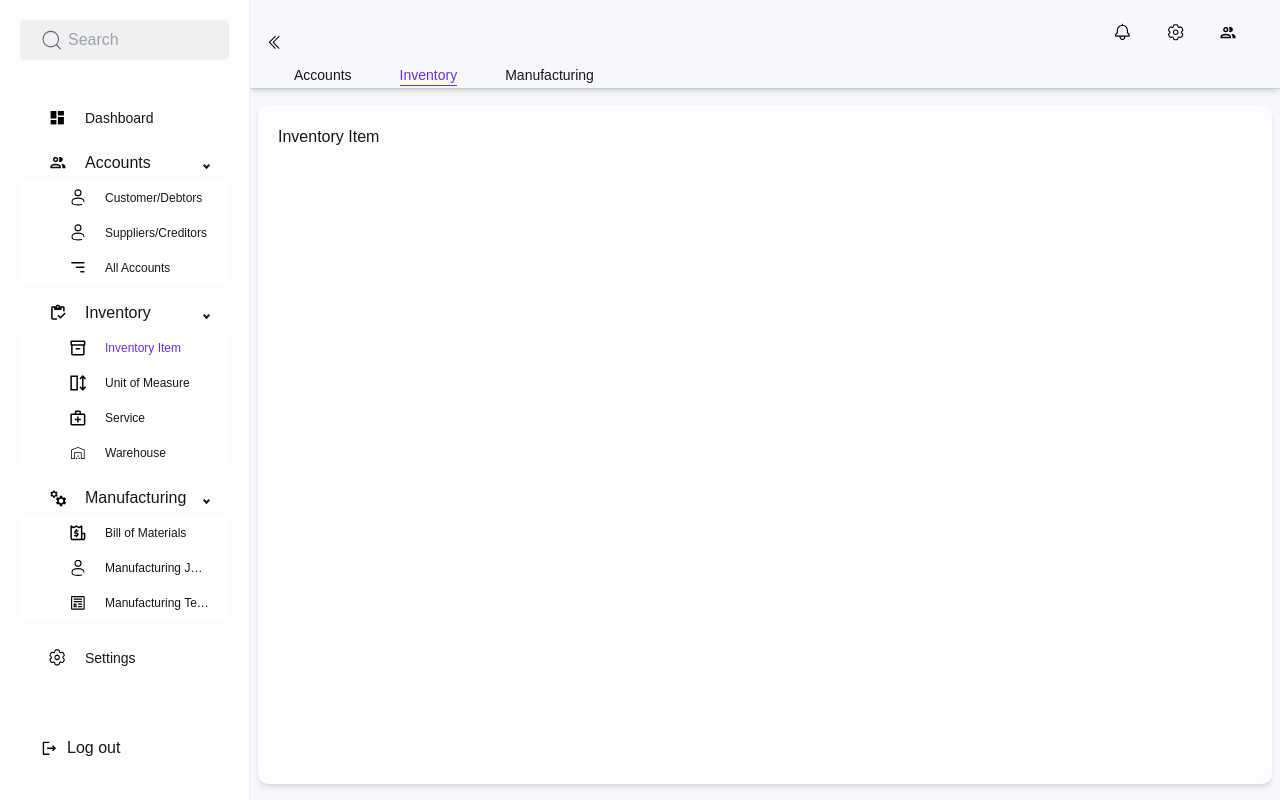
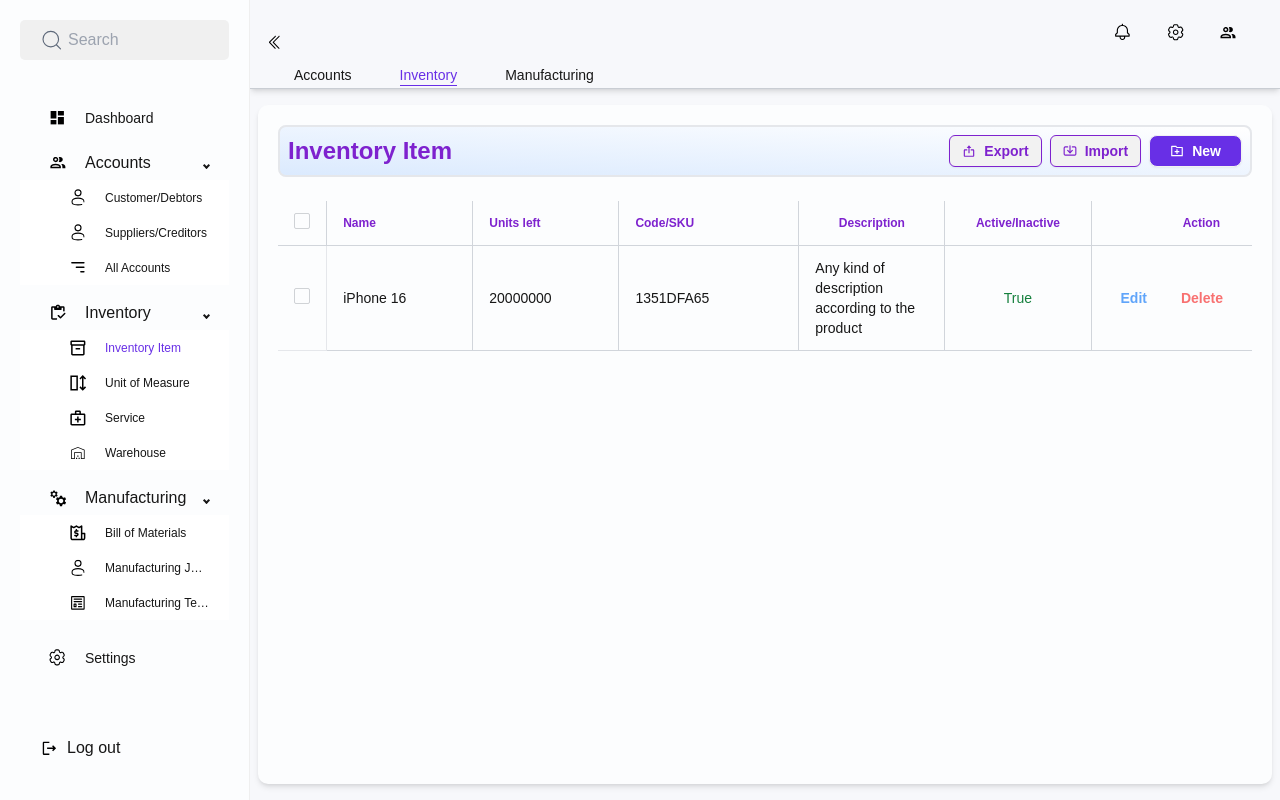
Before and after one commit to HelloTanvir/ERP-system, a Next.js app: page /dashboard/inventory/inventory-item in a window 1280 px wide. Built offline with nearby package versions, Linux system fonts and the light colour scheme.

Commit message:
Added table to the inventory page and completed ui, also added a new page of unit of measure

```diff
--- a/src/app/dashboard/inventory/inventory-item/page.tsx
+++ b/src/app/dashboard/inventory/inventory-item/page.tsx
@@ -1,3 +1,90 @@
+import { BiExport } from 'react-icons/bi';
+import { LuImport } from 'react-icons/lu';
+import { RiFolderAddLine } from 'react-icons/ri';
+
 export default function InventoryItem() {
-    return <div>Inventory Item</div>;
+    return (
+        <div>
+            {/* Header Part */}
+            <div className="flex justify-between border-2 p-2 rounded-lg bg-gradient-to-tr from-blue-100 to-white">
+                <h3 className="text-2xl text-purple-700  font-semibold">Inventory Item</h3>
+
+                {/* Action Buttons */}
+                <div className="flex gap-2">
+                    <button
+                        type="button"
+                        className="btn btn-sm  rounded-md border-purple-700 text-purple-700 transition-all  duration-500 hover:border-green-600 hover:text-green-600"
+                    >
+                        <BiExport />
+                        Export
+                    </button>
+                    <button
+                        type="button"
+                        className="btn btn-sm  rounded-md  border-purple-700 text-purple-700 transition-all  duration-500 hover:border-yellow-600 hover:text-yellow-600"
+                    >
+                        <LuImport />
+                        Import
+                    </button>
+                    <button
+                        type="button"
+                        className="btn btn-sm bg-[#682FE6] text-white px-5 hover:border-purple-700 hover:text-purple-700 transition-all  duration-500"
+                    >
+                        <RiFolderAddLine /> New
+                    </button>
+                </div>
+            </div>
+
+            {/* Table Part */}
+            <table className="table border-collapse w-full mt-6">
+                {/* head */}
+                <thead>
+                    <tr className="text-purple-700">
+                        <th className="w-[5%] text-right border border-l-0 border-t-0  border-gray-300">
+                            <input type="checkbox" className="checkbox w-4 h-4 rounded-sm" />
+                        </th>
+                        <th className="w-[15%] border border-t-0 border-gray-300">Name</th>
+                        <th className="w-[15%] border border-t-0  border-gray-300">Units left</th>
+                        <th className="border border-t-0 border-gray-300">Code/SKU</th>
+                        <th className="text-center w-[15%] border border-t-0  border-gray-300">
+                            Description
+                        </th>
+                        <th className="text-center w-[15%] border border-t-0 border-gray-300">
+                            Active/Inactive
+                        </th>
+                        <th className="text-right w-[15%] pr-8 border border-t-0 border-r-0 border-gray-300">
+                            Action
+                        </th>
+                    </tr>
+                </thead>
+                <tbody>
+                    {/* row 1 */}
+                    <tr className="">
+                        <td className="text-right border border-l-0">
+                            <input type="checkbox" className="checkbox w-4 h-4 rounded-sm" />
+                        </td>
+                        <td className="border border-gray-300">iPhone 16</td>
+                        <td className="border border-gray-300">20000000</td>
+                        <td className="border border-gray-300">1351DFA65</td>
+                        <td className="border border-gray-300">
+                            Any kind of description according to the product
+                        </td>
+                        <td className="text-center text-green-700 border border-gray-300">True</td>
+                        <td className="border border-r-0 border-gray-300">
+                            <div className="flex gap-2 justify-end">
+                                <button
+                                    type="button"
+                                    className="btn btn-ghost btn-sm text-blue-400"
+                                >
+                                    Edit
+                                </button>
+                                <button type="button" className="btn btn-ghost btn-sm text-red-400">
+                                    Delete
+                                </button>
+                            </div>
+                        </td>
+                    </tr>
+                </tbody>
+            </table>
+        </div>
+    );
 }
--- /dev/null
+++ b/src/app/dashboard/inventory/unit-of-measure/page.tsx
@@ -0,0 +1,7 @@
+export default function UnitOfMeasure() {
+    return (
+        <div>
+            <p>Unit of Measure page!</p>
+        </div>
+    );
+}
--- a/src/app/globals.css
+++ b/src/app/globals.css
@@ -24,6 +24,7 @@ body {
 .hover-effect li span {
     position: relative;
     display: inline-block;
+    cursor: pointer;
 }
 
 /* Separate text and underline color based on background */
@@ -47,12 +48,11 @@ ul.hover-underline-white  li  span::after {
 ul.hover-effect li span::after {
     content: '';
     position: absolute;
-    cursor: pointer;
     height: 1px;
     width: 0;
     left: 0;
     bottom: 0;
-    transition: width 0.5s ease;
+    transition: width 0.7s ease;
 }
 
 ul.hover-effect li span:hover::after {
@@ -64,6 +64,7 @@ ul.hover-effect li span:hover::after {
 .hover-effect-li li{
     position: relative;
     display:block;
+    cursor: pointer;
 }
 
 ul.hover-blue-li li:hover {
@@ -77,12 +78,11 @@ ul.hover-underline-blue-li li::after {
 ul.hover-effect-li li::after {
     content: '';
     position: absolute;
-    cursor: pointer;
     height: 1px;
     width: 0;
     left: 0;
     bottom: 0;
-    transition: width 0.5s ease;
+    transition: width 0.7s ease;
 }
 
 ul.hover-effect-li li:hover::after {
```
